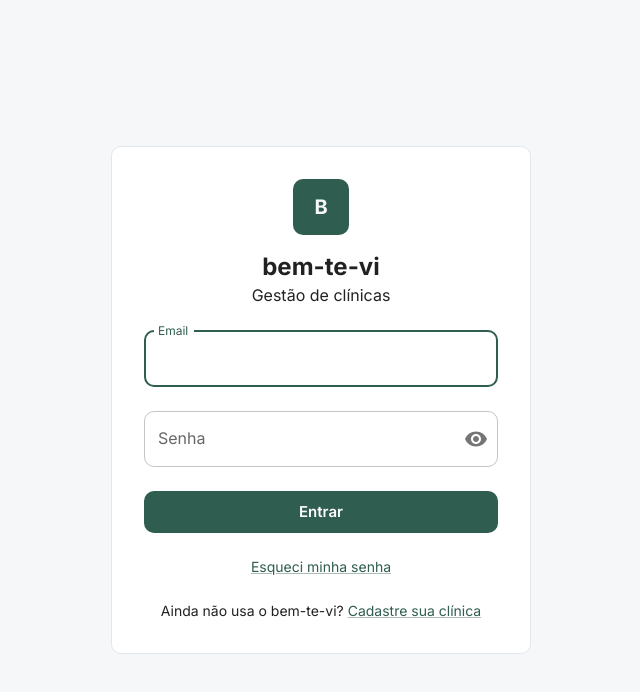
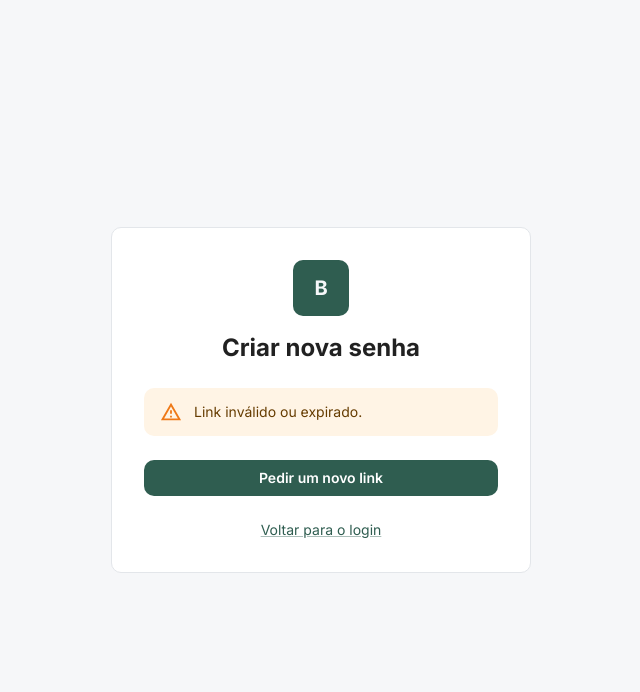
Before and after one commit to jvscardoso/bem-te-vi-web, a React (Vite) app: page /reset-password in a window 1280 px wide. Before the commit this address led to /login. Shown: the top 692 px of the page, without its empty margins (319-959 px from the left). Built offline with nearby package versions, Linux system fonts and the light colour scheme; no server answers.

Commit message:
feat: reset password page

```diff
--- a/src/api/auth.ts
+++ b/src/api/auth.ts
@@ -14,6 +14,10 @@ export const authApi = {
   forgotPassword: (email: string) =>
     api.post<void>('/auth/forgot-password', { email, host: getBrandingHost() }, { auth: false }),
 
+  /** Troca a senha pelo link do email (uso único, 1 hora). Encerra todas as sessões do usuário. */
+  resetPassword: (token: string, password: string) =>
+    api.post<{ email: string }>('/auth/reset-password', { token, password }, { auth: false }),
+
   me: () => api.get<Me>('/auth/me'),
 
   changePassword: (currentPassword: string, newPassword: string) =>
--- a/src/pages/LoginPage.tsx
+++ b/src/pages/LoginPage.tsx
@@ -10,6 +10,7 @@ import { PasswordField } from '@/components/PasswordField';
 import { PublicCardLayout } from '@/layouts/PublicCardLayout';
 import { muiField } from '@/lib/form';
 import { useBranding } from '@/theme/BrandingContext';
+import type { LoginNotice } from './auth/TokenPasswordPage';
 
 interface FormValues {
   email: string;
@@ -26,13 +27,15 @@ export function LoginPage() {
   const location = useLocation();
   const [submitError, setSubmitError] = useState<unknown>(null);
   const [logoutReason] = useState(session.getLogoutReason);
+  // Vindo de "criar nova senha" ou "aceitar convite": email preenchido e aviso de sucesso.
+  const [arrival] = useState(() => (location.state as LoginNotice | null) ?? {});
 
   const {
     register,
     control,
     handleSubmit,
     formState: { errors, isSubmitting },
-  } = useForm<FormValues>({ defaultValues: { email: '', password: '' } });
+  } = useForm<FormValues>({ defaultValues: { email: arrival.email ?? '', password: '' } });
   const email = useWatch({ control, name: 'email' });
 
   const onSubmit = handleSubmit(async ({ email, password }) => {
@@ -54,7 +57,8 @@ export function LoginPage() {
           <BrandTitle />
         </Stack>
 
-        {logoutReason === 'expired' && !submitError && (
+        {arrival.notice && !submitError && <Alert severity="success">{arrival.notice}</Alert>}
+        {logoutReason === 'expired' && !submitError && !arrival.notice && (
           <Alert severity="info">Sua sessão foi encerrada. Entre novamente para continuar.</Alert>
         )}
         <ErrorMessages error={submitError} />
@@ -63,7 +67,7 @@ export function LoginPage() {
           label="Email"
           type="email"
           autoComplete="username"
-          autoFocus
+          autoFocus={!arrival.email}
           {...muiField(
             register('email', { validate: (value) => EMAIL.test(value.trim()) || 'Informe um email válido' }),
             errors.email,
@@ -72,6 +76,7 @@ export function LoginPage() {
         <PasswordField
           label="Senha"
           autoComplete="current-password"
+          autoFocus={!!arrival.email}
           {...muiField(register('password', { required: 'Informe a senha' }), errors.password)}
         />
 
--- /dev/null
+++ b/src/pages/auth/ResetPasswordPage.tsx
@@ -0,0 +1,22 @@
+import { Link as RouterLink } from 'react-router';
+import { Button } from '@mui/material';
+import { authApi } from '@/api/auth';
+import { TokenPasswordPage } from './TokenPasswordPage';
+
+/** /reset-password?token=… — aberta pelo link do email de recuperação (rota definida pela API). */
+export function ResetPasswordPage() {
+  return (
+    <TokenPasswordPage
+      title="Criar nova senha"
+      description="Escolha uma nova senha para entrar."
+      submitLabel="Salvar nova senha"
+      submit={authApi.resetPassword}
+      successNotice="Senha alterada. Entre com a nova senha."
+      invalidLink={
+        <Button component={RouterLink} to="/esqueci-minha-senha" variant="contained">
+          Pedir um novo link
+        </Button>
+      }
+    />
+  );
+}
--- /dev/null
+++ b/src/pages/auth/TokenPasswordPage.tsx
@@ -0,0 +1,140 @@
+import { useEffect, useState, type ReactNode } from 'react';
+import { useForm } from 'react-hook-form';
+import { useMutation } from '@tanstack/react-query';
+import { Link as RouterLink, useNavigate, useSearchParams } from 'react-router';
+import { Alert, Box, Button, Link, Stack, Typography } from '@mui/material';
+import { ApiError } from '@/api/client';
+import { session } from '@/auth/session';
+import { BrandMark } from '@/components/BrandMark';
+import { ErrorMessages } from '@/components/ErrorMessages';
+import { PasswordField } from '@/components/PasswordField';
+import { PublicCardLayout } from '@/layouts/PublicCardLayout';
+import { muiField } from '@/lib/form';
+
+/** Estado enviado ao /login depois de criar a senha (email preenchido + aviso). */
+export interface LoginNotice {
+  email?: string;
+  notice?: string;
+}
+
+interface TokenPasswordPageProps {
+  title: string;
+  description: ReactNode;
+  submitLabel: string;
+  /** Troca o token + senha na API e devolve o email da conta. */
+  submit: (token: string, password: string) => Promise<{ email: string }>;
+  successNotice: string;
+  /** Conteúdo exibido quando o link é inválido, expirou ou já foi usado. */
+  invalidLink: ReactNode;
+}
+
+interface FormValues {
+  password: string;
+  confirmation: string;
+}
+
+/**
+ * Página aberta por link de email com `?token=` (redefinir senha, aceitar convite):
+ * cria a senha e leva ao login. O token é lido uma vez e removido da URL, para não
+ * ficar no histórico do navegador.
+ */
+export function TokenPasswordPage({
+  title,
+  description,
+  submitLabel,
+  submit,
+  successNotice,
+  invalidLink,
+}: TokenPasswordPageProps) {
+  const navigate = useNavigate();
+  const [params] = useSearchParams();
+  const [token] = useState(() => params.get('token'));
+
+  // Tira o token só da barra de endereço (e do histórico), sem navegar: a localização do
+  // roteador continua com ele, então uma remontagem (StrictMode, rota lazy) ainda o encontra.
+  useEffect(() => {
+    const url = new URL(window.location.href);
+    if (!url.searchParams.has('token')) return;
+    url.searchParams.delete('token');
+    window.history.replaceState(window.history.state, '', url);
+  }, []);
+
+  const {
+    register,
+    handleSubmit,
+    getValues,
+    formState: { errors },
+  } = useForm<FormValues>({ defaultValues: { password: '', confirmation: '' } });
+
+  const save = useMutation({
+    mutationFn: (password: string) => submit(token!, password),
+    onSuccess: ({ email }) => {
+      // A troca encerra todas as sessões do usuário, inclusive alguma aberta neste navegador.
+      session.clear('logout');
+      navigate('/login', { replace: true, state: { email, notice: successNotice } satisfies LoginNotice });
+    },
+  });
+
+  // 400 com mensagem única = link inválido/expirado/já usado; com lista = validação da senha.
+  const linkInvalid =
+    !token || (save.error instanceof ApiError && save.error.status === 400 && !Array.isArray(save.error.body?.message));
+
+  return (
+    <PublicCardLayout>
+      <Stack spacing={3}>
+        <Stack spacing={2} sx={{ alignItems: 'center', textAlign: 'center' }}>
+          <BrandMark size={56} hideName />
+          <Box>
+            <Typography variant="h5" component="h1" sx={{ fontWeight: 700 }}>
+              {title}
+            </Typography>
+            {!linkInvalid && <Typography color="text.secondary">{description}</Typography>}
+          </Box>
+        </Stack>
+
+        {linkInvalid ? (
+          <>
+            <Alert severity="warning">Link inválido ou expirado.</Alert>
+            {invalidLink}
+          </>
+        ) : (
+          <Stack spacing={2.5} component="form" onSubmit={handleSubmit(({ password }) => save.mutate(password))} noValidate>
+            <PasswordField
+              label="Nova senha"
+              autoComplete="new-password"
+              autoFocus
+              {...muiField(
+                register('password', {
+                  validate: (value) =>
+                    value.length < 8 ? 'Mínimo de 8 caracteres' : value.length > 200 ? 'Máximo de 200 caracteres' : true,
+                }),
+                errors.password,
+              )}
+              helperText={errors.password?.message ?? 'Mínimo de 8 caracteres.'}
+            />
+            <PasswordField
+              label="Confirme a nova senha"
+              autoComplete="new-password"
+              {...muiField(
+                register('confirmation', {
+                  validate: (value) => value === getValues('password') || 'As senhas não conferem',
+                }),
+                errors.confirmation,
+              )}
+            />
+            <ErrorMessages error={save.error} />
+            <Button type="submit" variant="contained" size="large" loading={save.isPending}>
+              {submitLabel}
+            </Button>
+          </Stack>
+        )}
+
+        <Typography variant="body2" sx={{ textAlign: 'center' }}>
+          <Link component={RouterLink} to="/login">
+            Voltar para o login
+          </Link>
+        </Typography>
+      </Stack>
+    </PublicCardLayout>
+  );
+}
--- a/src/router.tsx
+++ b/src/router.tsx
@@ -36,6 +36,11 @@ export const router = createBrowserRouter([
             lazy: page(() => import('@/pages/ForgotPasswordPage'), 'ForgotPasswordPage'),
           },
         ],
+      },
+      // Links de email: acessíveis mesmo com sessão aberta (a troca de senha a encerra).
+      {
+        path: '/reset-password',
+        lazy: page(() => import('@/pages/auth/ResetPasswordPage'), 'ResetPasswordPage'),
       },
       {
         element: <RequireAuth />,
```
